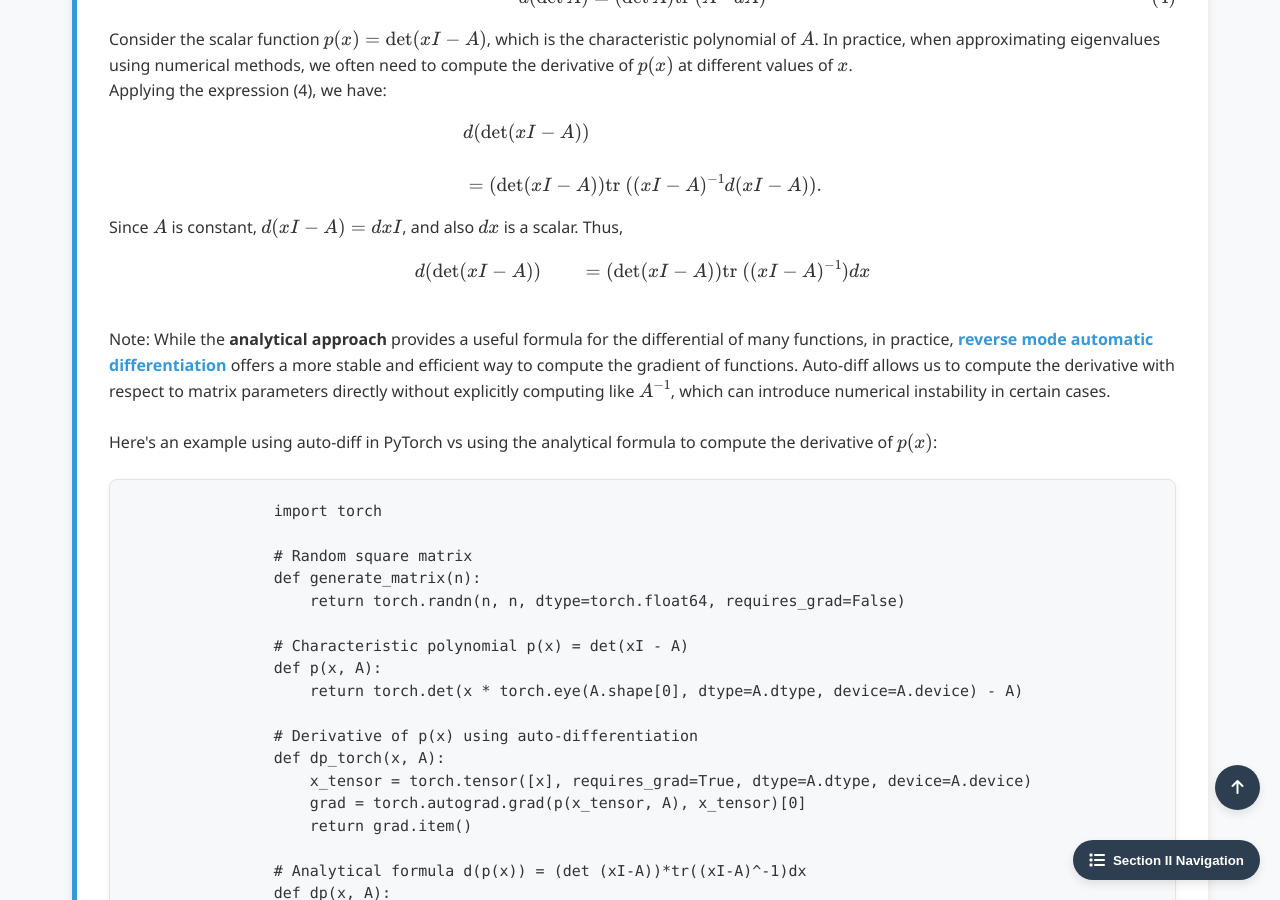
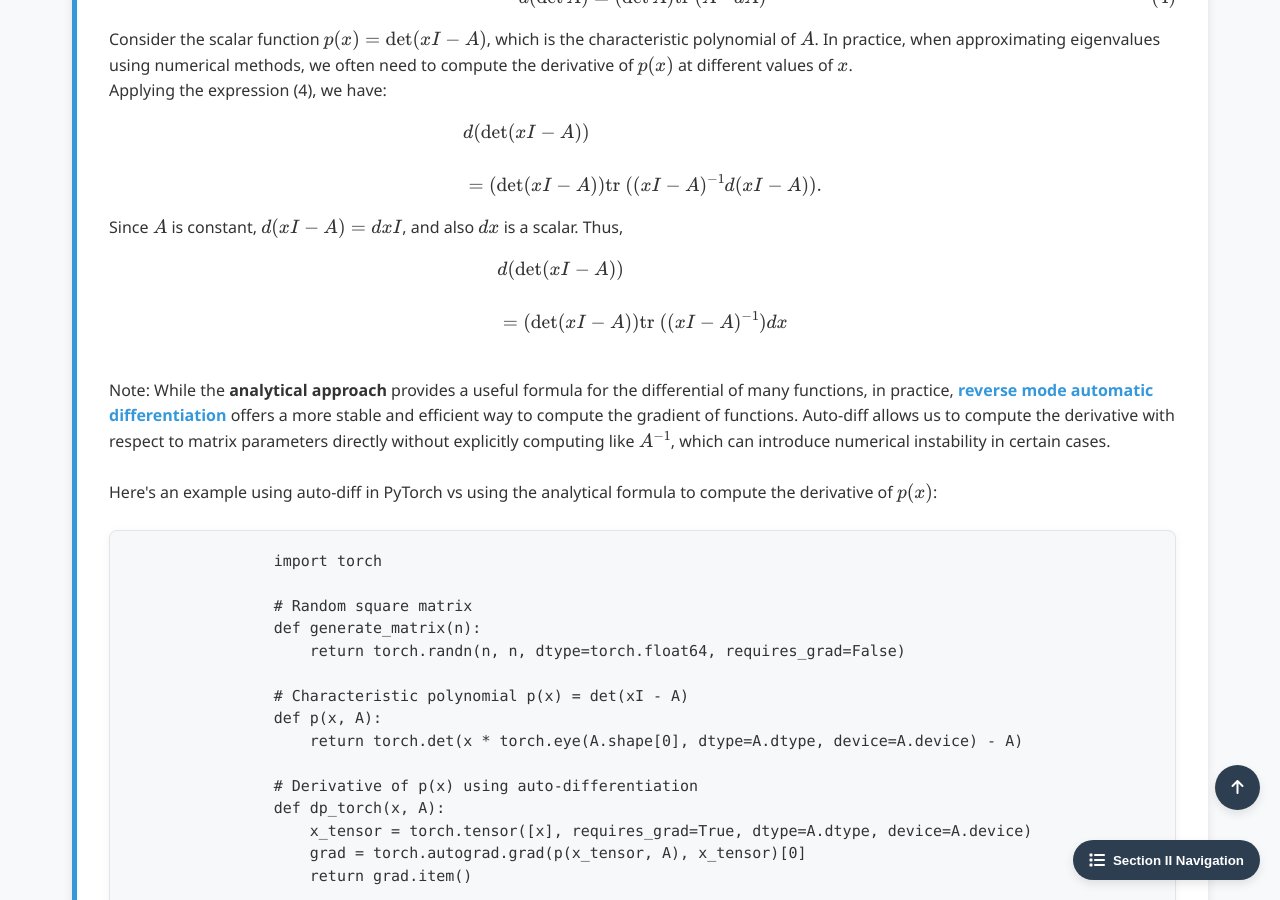
Before and after one commit to Yusukey01/yusukey01.github.io, a Jekyll site: the page built from Mathematics/Calculus/det.html, in a window 1280 px wide and 900 px high, scrolled down 3645 px. Built offline with Jekyll 4.4.1, drawn with Linux system fonts in a browser that asks for light colours.

Commit message:
Updated Section 2-1,2,3, and 4

```diff
--- a/Mathematics/Calculus/det.html
+++ b/Mathematics/Calculus/det.html
@@ -252,7 +252,7 @@ uses_python: false
                 Since \(A\) is constant, \(d(xI -A) = dxI\), and also \(dx\) is a scalar. Thus,
                 \[
                 \begin{align*}
-                &d(\det (xI-A))
+                &d(\det (xI-A)) \\\\
                 &= (\det (xI-A)) \text{tr } ((xI-A)^{-1})dx
                 \end{align*}
                 \]
```
